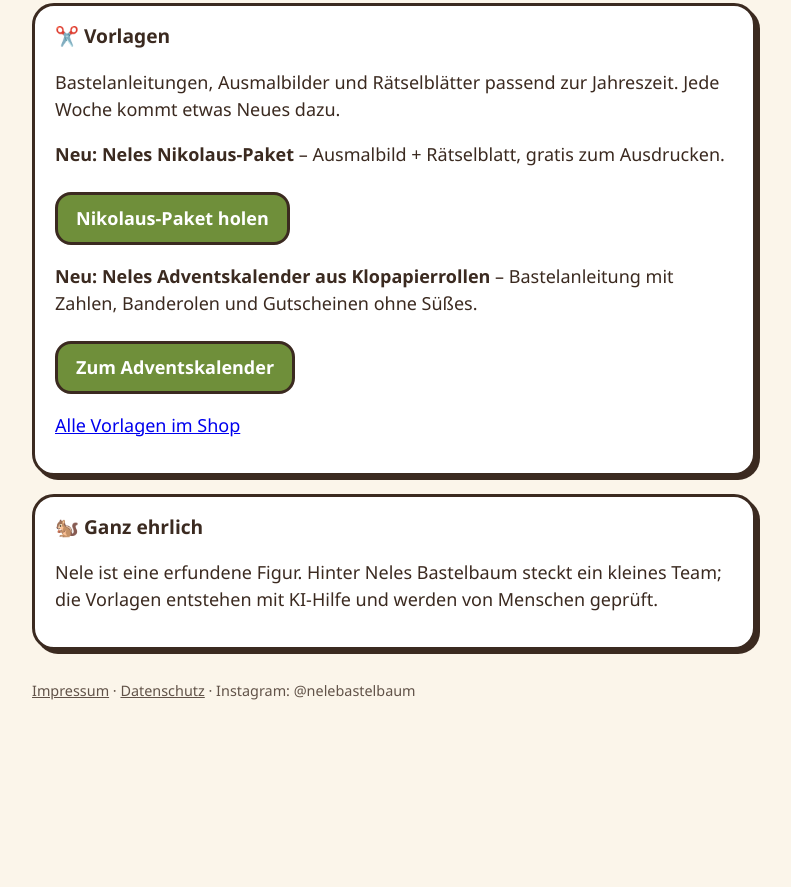
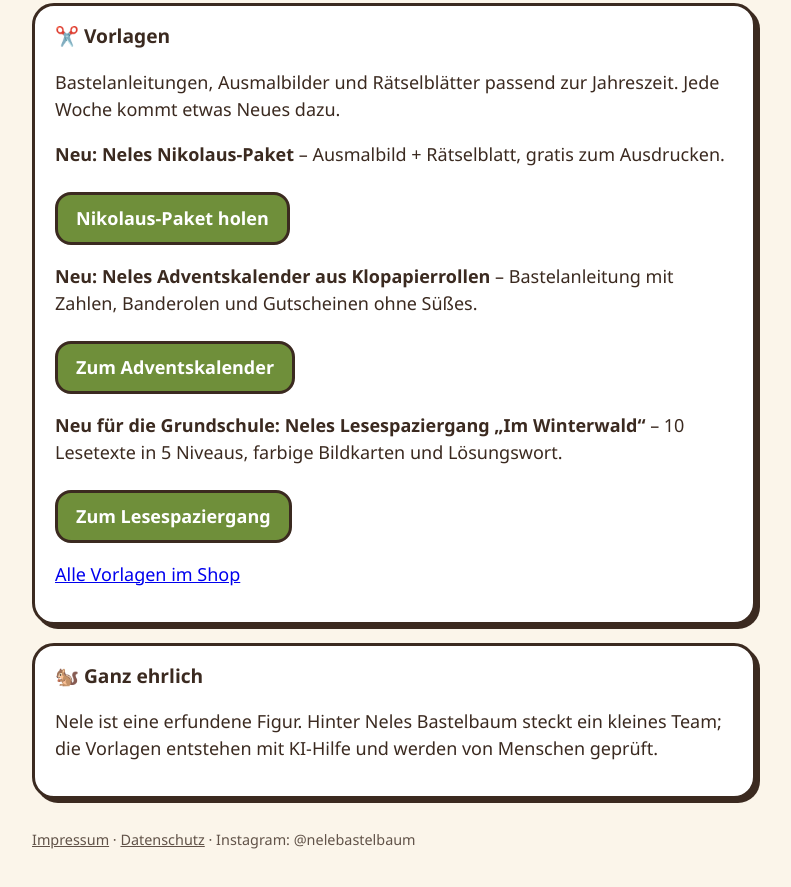
Before and after one commit to nelebastelbaum/nelebastelbaum.github.io, a plain HTML site: page index.html in a window 1280 px wide. Shown: the part 579-1466 px from the top of the page, without its empty margins (246-1037 px from the left). Before the commit the page ends 1329 px from the top, so only its background shows below. Drawn offline with Linux system fonts and the light colour scheme.

Commit message:
Lesespaziergang Winterwald: Shop-Link und Pin-Bild
Co-Authored-By: Claude Fable 5.2 <noreply@anthropic.com>
Claude-Session: https://claude.ai/code/session_01QveWsTWhYHkaJSnTfJcE4A

```diff
--- a/index.html
+++ b/index.html
@@ -47,6 +47,8 @@ footer a{color:var(--ink)}
     <a class="btn" href="https://payhip.com/b/mTxWk" rel="noopener noreferrer">Nikolaus-Paket holen</a>
     <p><strong>Neu: Neles Adventskalender aus Klopapierrollen</strong> – Bastelanleitung mit Zahlen, Banderolen und Gutscheinen ohne Süßes.</p>
     <a class="btn" href="https://payhip.com/b/O1yqj" rel="noopener noreferrer">Zum Adventskalender</a>
+    <p><strong>Neu für die Grundschule: Neles Lesespaziergang „Im Winterwald“</strong> – 10 Lesetexte in 5 Niveaus, farbige Bildkarten und Lösungswort.</p>
+    <a class="btn" href="https://payhip.com/b/jA38z" rel="noopener noreferrer">Zum Lesespaziergang</a>
     <p><a href="https://payhip.com/NelesBastelbaum" rel="noopener noreferrer">Alle Vorlagen im Shop</a></p>
   </div>
 
```
Also changed, not shown: media/pins/lesespaziergang_pin.jpg (added).
